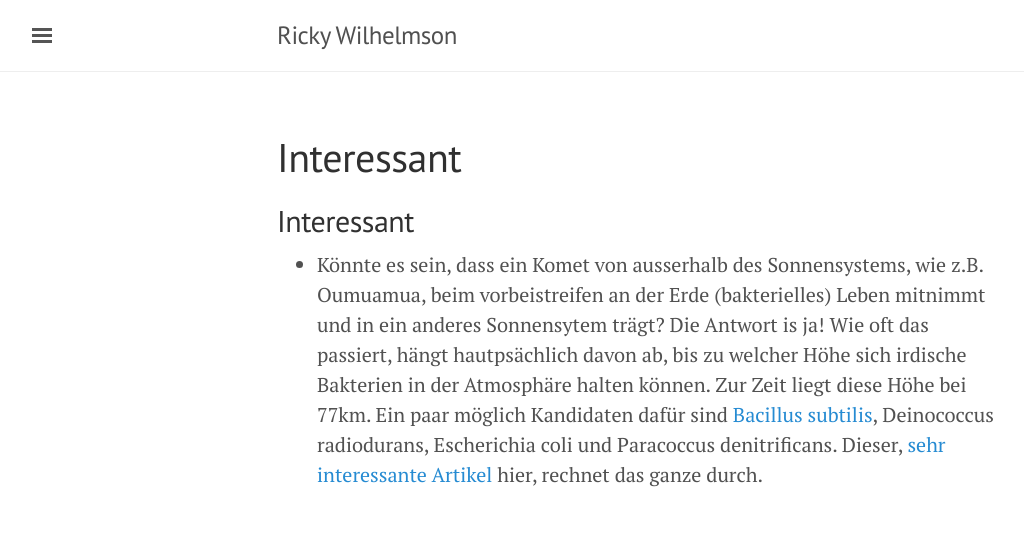
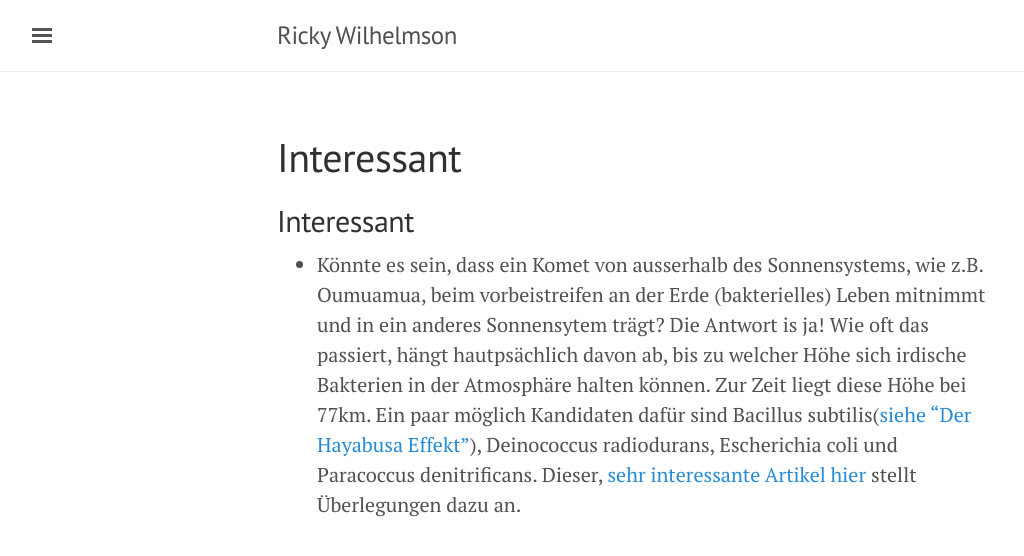
Before and after one commit to SOSTaler/sostaler.github.io, a Jekyll site: the page built from interessant.md, in a window 1280 px wide. Shown: the top 556 px of the page, without its empty margins (3-1027 px from the left). Built offline with Jekyll 4.4.1, drawn with Linux system fonts in a browser that asks for light colours; comment, search, counter and statistics services are not loaded.

Commit message:
Update interessant.md

```diff
--- a/interessant.md
+++ b/interessant.md
@@ -6,4 +6,5 @@ title: 'Interessant'
 
 ## Interessant
 
-* Könnte es sein, dass ein Komet von ausserhalb des Sonnensystems, wie z.B. Oumuamua, beim vorbeistreifen an der Erde (bakterielles) Leben mitnimmt und in ein anderes Sonnensytem trägt? Die Antwort is ja! Wie oft das passiert, hängt hautpsächlich davon ab, bis zu welcher Höhe sich irdische Bakterien in der Atmosphäre halten können. Zur Zeit liegt diese Höhe bei 77km. Ein paar möglich Kandidaten dafür sind [Bacillus subtilis](/TheHayabusaEffect/), Deinococcus radiodurans, Escherichia coli und Paracoccus denitrificans. Dieser, [sehr interessante Artikel]() hier, rechnet das ganze durch.
+* Könnte es sein, dass ein Komet von ausserhalb des Sonnensystems, wie z.B. Oumuamua, beim vorbeistreifen an der Erde (bakterielles) Leben mitnimmt und in ein anderes Sonnensytem trägt? Die Antwort is ja! Wie oft das passiert, hängt hautpsächlich davon ab, bis zu welcher Höhe sich irdische Bakterien in der Atmosphäre halten können. Zur Zeit liegt diese Höhe bei 77km. Ein paar möglich Kandidaten dafür sind Bacillus subtilis([siehe "Der Hayabusa Effekt"](/2020/11/12/Der-Hayabusa-Effekt-Teil-1/)), Deinococcus radiodurans, Escherichia coli und Paracoccus denitrificans. Dieser, [sehr interessante Artikel hier](https://doi.org/10.1017/
+S1473550419000314) stellt Überlegungen dazu an.
```
